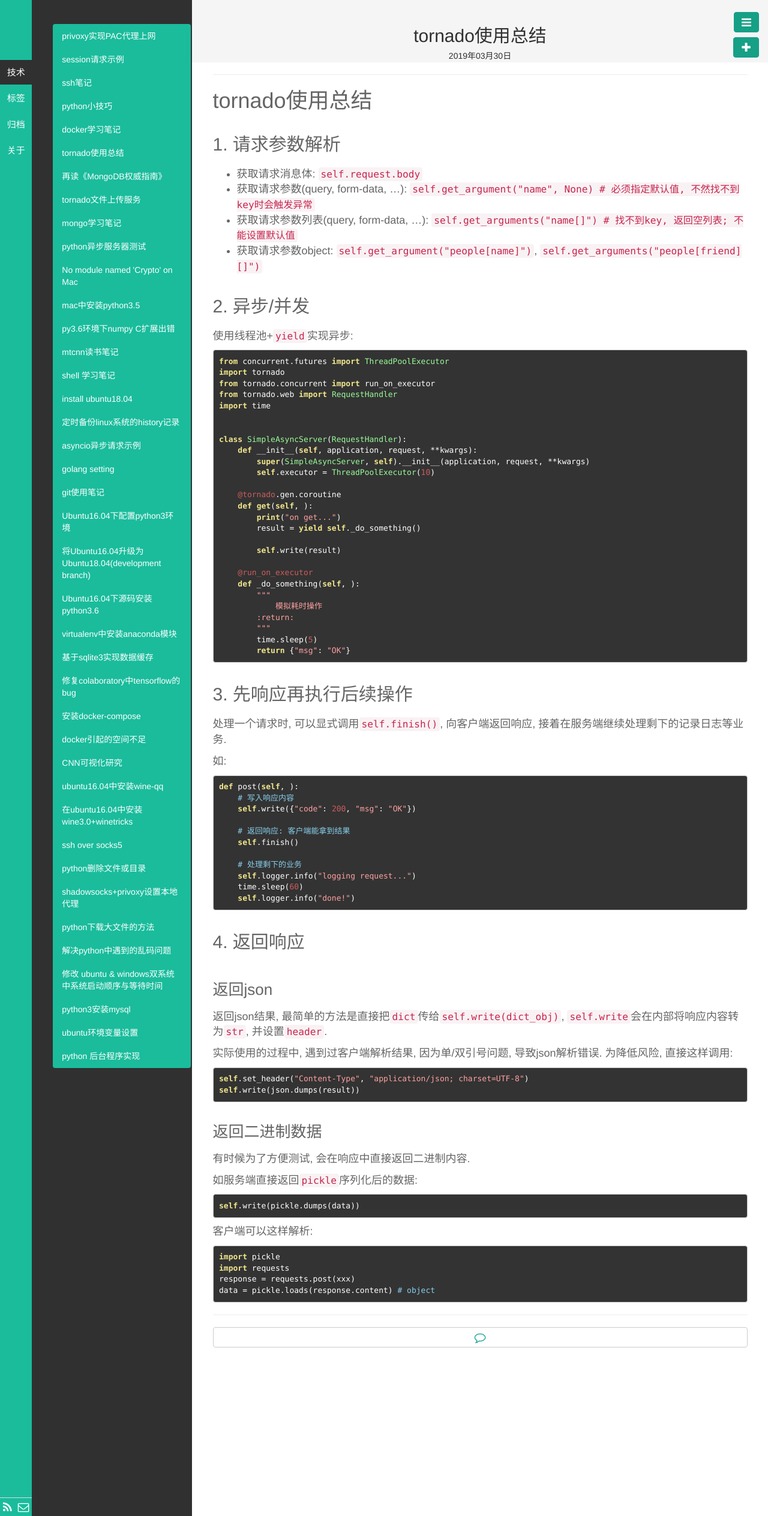
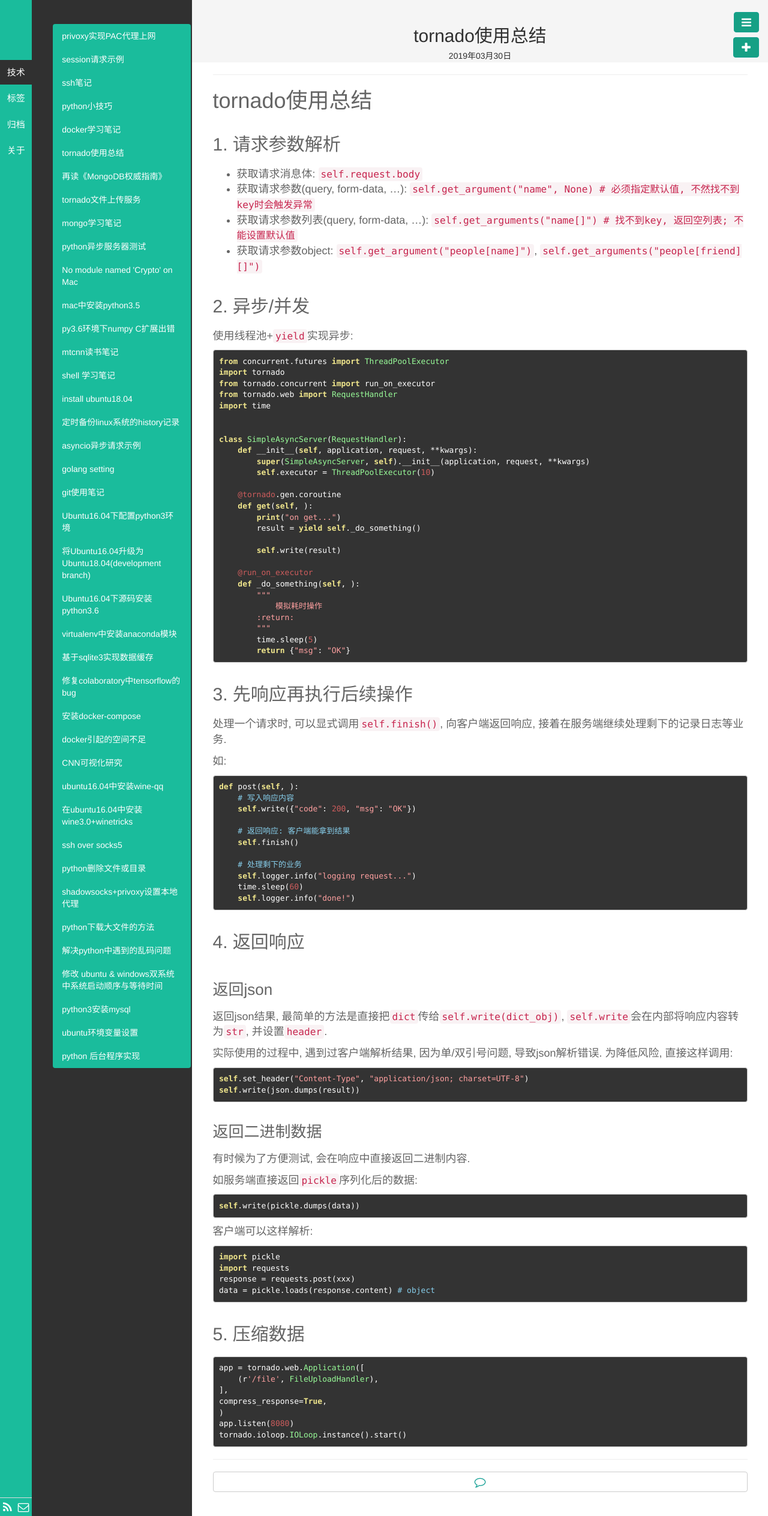
Before and after one commit to fengrk/frkhit.github.io, a Jekyll site: the page built from _posts/blog/2019-03-30-tornado_learning_note.md, in a window 1280 px wide. Shown: the whole page at 60% size. Built offline with Jekyll 4.4.1, drawn with Linux system fonts in a browser that asks for light colours; Markdown is read by kramdown in place of the engine named in the settings.

Commit message:
Update 2019-03-30-tornado_learning_note.md
Tornado: 压缩数据

````diff
--- a/_posts/blog/2019-03-30-tornado_learning_note.md
+++ b/_posts/blog/2019-03-30-tornado_learning_note.md
@@ -94,3 +94,14 @@ import requests
 response = requests.post(xxx)
 data = pickle.loads(response.content) # object
 ```
+
+## 5. 压缩数据
+```
+app = tornado.web.Application([
+    (r'/file', FileUploadHandler),
+],
+compress_response=True,
+)
+app.listen(8080)
+tornado.ioloop.IOLoop.instance().start()
+```
````
